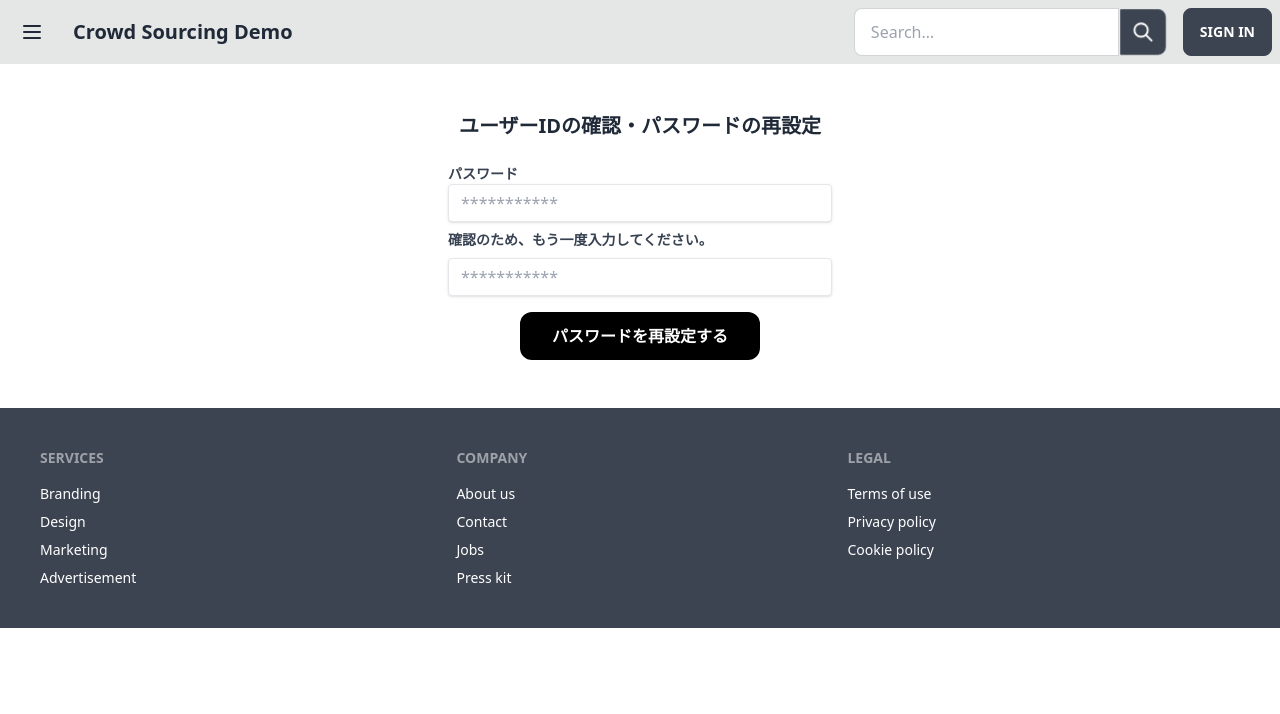
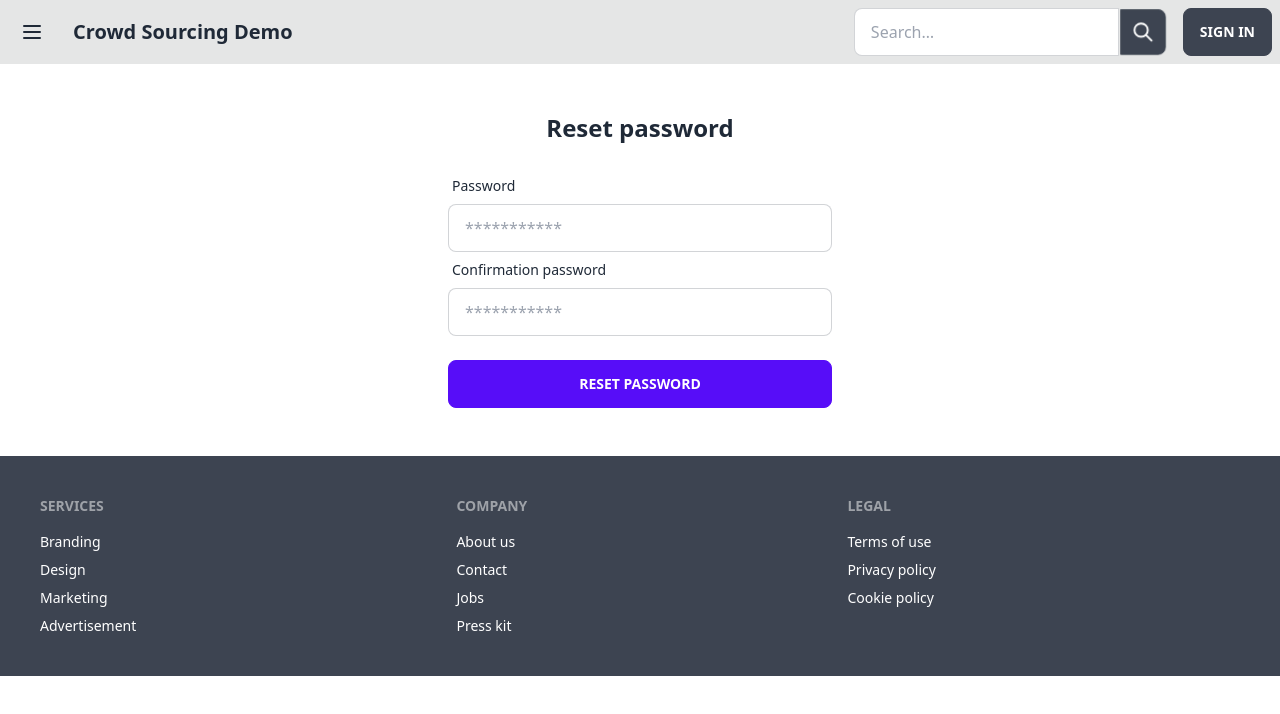
Before and after one commit to dtom777/crowd_sourcing_demo, a Next.js app: page /auth/password/change in a window 1280 px wide. Shown: the top 714 px of the page. Built offline with nearby package versions, Linux system fonts and the light colour scheme; no server answers.

Commit message:
update:UIデザイン

```diff
--- a/components/atoms/button/LikeButton.tsx
+++ b/components/atoms/button/LikeButton.tsx
@@ -15,7 +15,7 @@ const LikeButton: FC<Props> = ({ handler, like }) => {
 
   return (
     <button
-      className={`flex justify-center items-center p-2 rounded-full hover:opacity-50 border focus:outline-none ${activeLikeClassName}`}
+      className={`flex justify-center items-center p-2 mr-2 rounded-full hover:opacity-50 border focus:outline-none ${activeLikeClassName}`}
       onClick={handler}
     >
       <BaseIcon icon={faHeart} className={activeLikeIconClassName} />
--- a/components/elements/post/Form.tsx
+++ b/components/elements/post/Form.tsx
@@ -3,7 +3,7 @@ import { useForm } from 'react-hook-form';
 import Loading from '@/components/atoms/loading/Loading';
 import ErrorMessage from '@/components/atoms/error/ErrorMessage';
 import { categories } from 'constants/category';
-import { useUpsertPost } from '@/hooks/useCreatePost';
+import { useUpsertPost } from '@/hooks/useUpsertPost';
 import { VFC } from 'react';
 import { Post } from '@prisma/client';
 
--- a/components/organisms/auth/PasswordChangeForm.tsx
+++ b/components/organisms/auth/PasswordChangeForm.tsx
@@ -20,17 +20,16 @@ const PasswordChangeForm: VFC = () => {
     <>
       <Loading loading={loading} />
       <div className='md:w-96 text-center md:mx-auto my-12'>
-        <h1 className='mb-6 font-bold text-xl'>
-          ユーザーIDの確認・パスワードの再設定
-        </h1>
+        <h1 className='mb-6 font-bold text-2xl'>Reset password</h1>
         <form
           method='post'
           action='/api/auth/callback/credentials'
           onSubmit={handleSubmit(changePassword)}
         >
-          <Label htmlFor='password' className='md:ml-0 ml-6 text-left mt-4'>
-            パスワード
-          </Label>
+          <div className='form-control'>
+            <label className='label'>
+              <span className='label-text'>Password</span>
+            </label>
             <input
               {...register('password', {
                 required: true,
@@ -39,17 +38,16 @@ const PasswordChangeForm: VFC = () => {
               })}
               type='password'
               placeholder='***********'
-            className={`md:w-96 w-11/12 ${defaultInputStyle}`}
+              className='input input-bordered'
             />
+          </div>
           {errors.password && (
-            <ErrorMessage
-              errorMessage='8〜12文字で入力してください。'
-              className='text-center font-normal'
-            />
+            <ErrorMessage errorMessage='Please enter 8 to 12 characters' />
           )}
-          <Label htmlFor='confirmationPassword' className='text-left my-2'>
-            確認のため、もう一度入力してください。
-          </Label>
+          <div className='form-control'>
+            <label className='label'>
+              <span className='label-text'>Confirmation password</span>
+            </label>
             <input
               {...register('confirmationPassword', {
                 required: true,
@@ -58,17 +56,19 @@ const PasswordChangeForm: VFC = () => {
               })}
               type='password'
               placeholder='***********'
-            className={`md:w-96 w-11/12 ${defaultInputStyle}`}
+              className='input input-bordered'
             />
+          </div>
           {errors.confirmationPassword && (
-            <ErrorMessage
-              errorMessage='8〜12文字で入力してください。'
-              className='text-center font-normal'
+            <ErrorMessage errorMessage='Please enter 8 to 12 characters' />
+          )}
+          <div className='form-control mt-6'>
+            <input
+              className='btn btn-primary'
+              type='submit'
+              value='Reset Password'
             />
-          )}
-          <SubmitButton className='w-60 font-semibold mt-4 px-4 py-3 md:text-base text-sm rounded-3xl'>
-            パスワードを再設定する
-          </SubmitButton>
+          </div>
         </form>
         <ErrorMessage errorMessage={errorMessage} className='my-4' />
       </div>
--- a/components/organisms/auth/SignInForm.tsx
+++ b/components/organisms/auth/SignInForm.tsx
@@ -41,7 +41,6 @@ const SignInForm: VFC = () => {
                   {...register('email', {
                     required: true,
                   })}
-                  id='email'
                   type='email'
                   placeholder='email'
                   className='input input-bordered'
--- a/components/organisms/mypage/ProfileEditForm.tsx
+++ b/components/organisms/mypage/ProfileEditForm.tsx
@@ -73,7 +73,7 @@ const ProfileEditForm: VFC<Props> = () => {
                   placeholder='profile'
                   id='content'
                   rows={6}
-                  defaultValue={data?.user.bio}
+                  defaultValue={data?.user.profile.bio}
                 ></textarea>
                 {errors.profile && (
                   <ErrorMessage errorMessage='Please enter 1 to 255 characters' />
--- a/components/organisms/mypage/posts/PostMyPage.tsx
+++ b/components/organisms/mypage/posts/PostMyPage.tsx
@@ -17,19 +17,17 @@ import BaseLinkButton from '@/components/atoms/button/BaseLinkButton';
 import BaseIcon from '@/components/atoms/icon/BaseIcon';
 import { usePostMyPage } from '@/hooks/usePostMyPage';
 import Link from 'next/link';
-import { post } from 'cypress/types/jquery';
 
 type Props = {
   posts: Array<PostWithComment>;
 };
 
 const PostMyPage: VFC<Props> = ({ posts }) => {
-  const { localData, loading, handleTogglePublished, handleDeletePost } =
+  const { localData, handleTogglePublished, handleDeletePost } =
     usePostMyPage(posts);
 
   return (
     <>
-      <Loading loading={loading} />
       <div className='overflow-x-auto'>
         <table className='table w-full'>
           <thead>
--- a/components/organisms/post/ApplicationForm.tsx
+++ b/components/organisms/post/ApplicationForm.tsx
@@ -45,7 +45,7 @@ const ApplicationForm: VFC<Props> = ({ post }) => {
           )}
         </div>
         <div className='flex justify-center items-center'>
-          <button className='btn btn-success'>Send Message</button>
+          <button className='btn btn-primary'>Send Message</button>
         </div>
       </form>
     </>
--- a/components/organisms/post/PostDetails.tsx
+++ b/components/organisms/post/PostDetails.tsx
@@ -14,8 +14,8 @@ const PostDetails: VFC<Props> = ({ post }) => {
   const { id, name, image, createdAt } = post.user;
 
   return (
-    <>
-      <div className='rounded-none lg:card w-full bg-success text-neutral-content shadow-2xl'>
+    <div>
+      <div className='rounded-none w-full bg-primary text-neutral-content'>
         <div className='card-body'>
           <h2 className='card-title text-2xl mb-4'>{post.title}</h2>
           <p className='mb-4'>{post.content}</p>
@@ -48,7 +48,7 @@ const PostDetails: VFC<Props> = ({ post }) => {
           </div>
         </div>
       </div>
-    </>
+    </div>
   );
 };
 
--- a/pages/mypage/index.tsx
+++ b/pages/mypage/index.tsx
@@ -110,7 +110,7 @@ const MyPage: NextPage<Props> = ({ session, post, comments }) => {
               </p>
               <Link href='/mypage/profile'>
                 <a className='text-gray-500 text-sm ml-4 hover:opacity-50'>
-                  Edit Profile
+                  Profile
                 </a>
               </Link>
             </div>
--- a/pages/mypage/settings/email.tsx
+++ b/pages/mypage/settings/email.tsx
@@ -20,8 +20,6 @@ export const getServerSideProps: GetServerSideProps = async (
     };
   }
 
-  console.log(session);
-
   return {
     props: {
       session,
```
Also changed, not shown: components/organisms/auth/PasswordResetForm.tsx (+22 -16 lines). Lines whose indentation alone changed are shown as unchanged.
